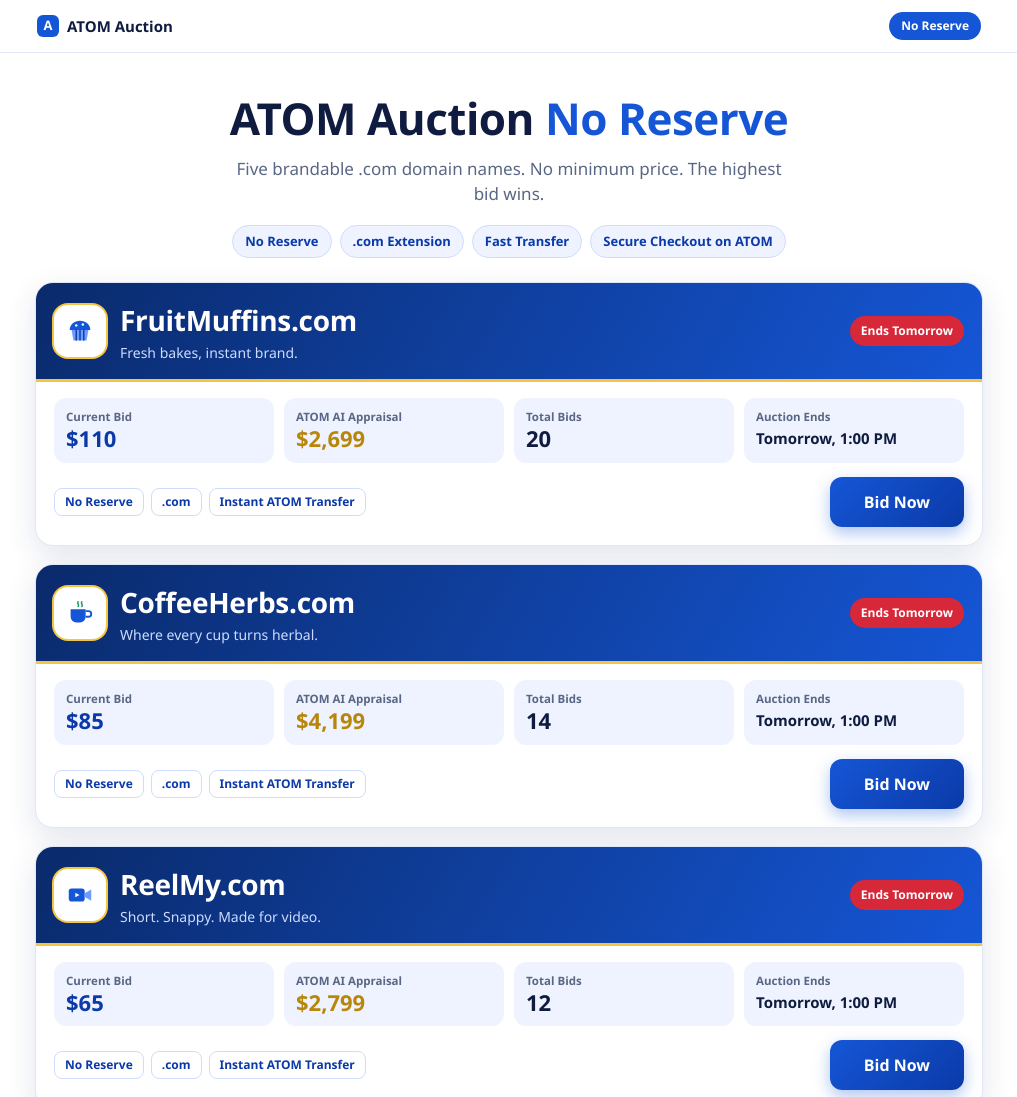
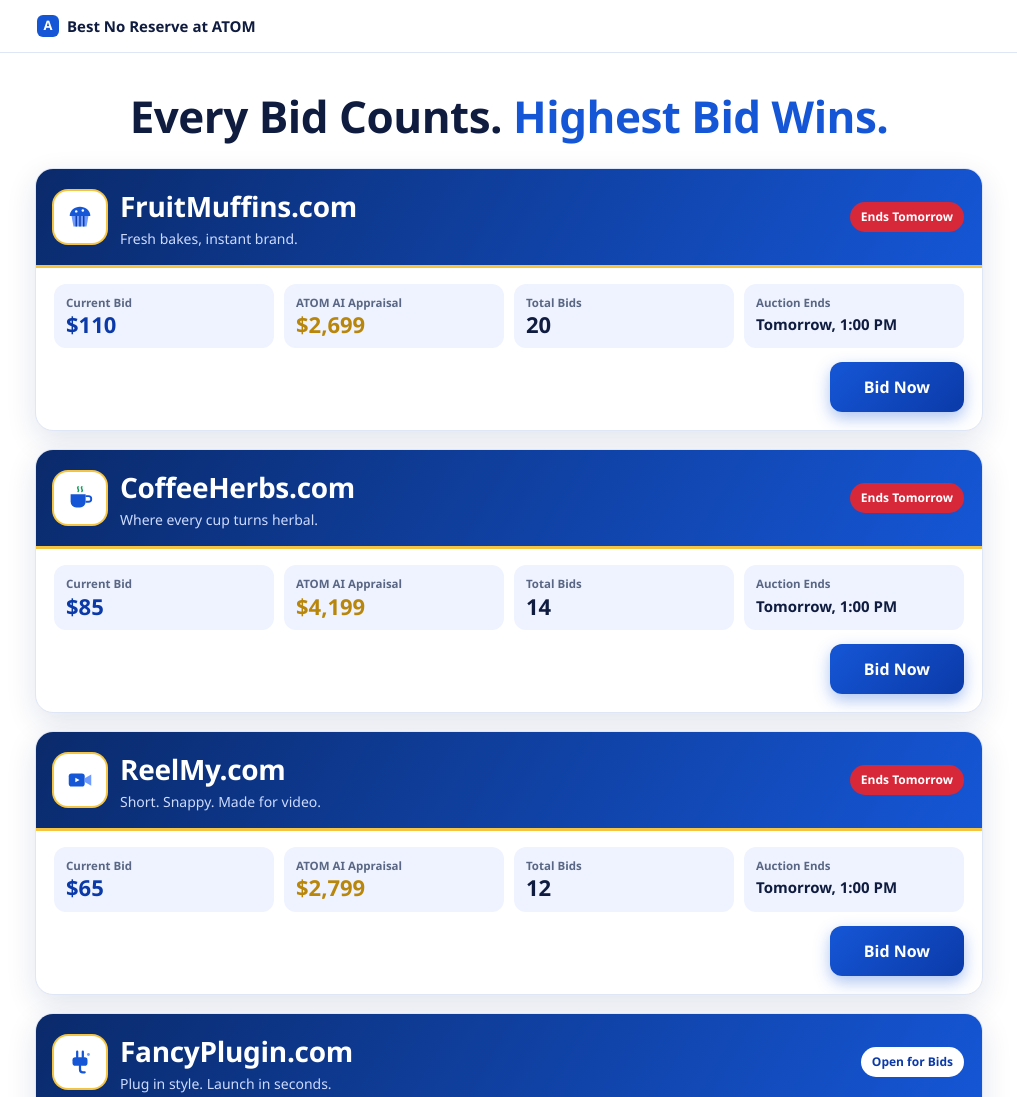
Before and after one commit to tom-123456/Atom-no-reserve-auctions, a plain HTML site: page index.html in a window 1280 px wide. Shown: the top 1097 px of the page, without its empty margins (131-1148 px from the left). Drawn offline with Linux system fonts and the light colour scheme.

Commit message:
Update index.html

```diff
--- a/index.html
+++ b/index.html
@@ -3,7 +3,7 @@
 <head>
 <meta charset="UTF-8">
 <meta name="viewport" content="width=device-width, initial-scale=1, viewport-fit=cover">
-<title>ATOM Auction | No Reserve Domain Names</title>
+<title>Best No Reserve at ATOM | Domain Auction</title>
 <meta name="description" content="ATOM no reserve auction. Bid on FruitMuffins.com, CoffeeHerbs.com, ReelMy.com, FancyPlugin.com and InnMoon.com.">
 <style>
 :root{--blue:#1556d6;--blue2:#0b3aa8;--navy:#0a2a6b;--soft:#eef3ff;--ink:#0f1c3f;--muted:#5a6784;--line:#dfe6f5;--red:#d62839;--gold:#b8860b;--goldl:#f5c542}
@@ -16,7 +16,7 @@ header{background:#fff;border-bottom:1px solid var(--line);position:sticky;top:0
 .brand{font-weight:800;font-size:15px;display:flex;align-items:center;gap:8px}
 .brand i{width:22px;height:22px;border-radius:6px;background:var(--blue);color:#fff;display:grid;place-items:center;font-style:normal;font-size:13px}
 .tag{background:var(--blue);color:#fff;font-size:12px;font-weight:700;padding:5px 12px;border-radius:999px}
-.hero{max-width:980px;margin:auto;text-align:center;padding:40px 18px 24px}
+.hero{max-width:980px;margin:auto;text-align:center;padding:38px 18px 26px}
 .hero h1{font-size:clamp(28px,6vw,44px);line-height:1.15;font-weight:800;letter-spacing:-.5px}
 .hero h1 span{color:var(--blue)}
 .hero p{color:var(--muted);margin:12px auto 0;max-width:560px;font-size:clamp(15px,2.5vw,17px)}
@@ -45,7 +45,7 @@ main{max-width:980px;margin:auto;padding:0 16px 36px}
 .stats b.hl{color:var(--blue2)}
 .stats b.gold{color:var(--gold)}
 .stats b.sm{font-size:15px;padding-top:4px}
-.act{display:flex;align-items:center;justify-content:space-between;gap:14px;margin-top:14px;flex-wrap:wrap}
+.act{display:flex;align-items:center;justify-content:flex-end;gap:14px;margin-top:14px;flex-wrap:wrap}
 .tags{display:flex;flex-wrap:wrap;gap:7px}
 .tags span{font-size:12px;font-weight:700;color:var(--blue2);background:#fff;border:1px solid #cfdcfb;padding:4px 10px;border-radius:8px}
 .btn{display:inline-block;background:linear-gradient(135deg,var(--blue),var(--blue2));color:#fff;font-weight:800;font-size:16px;padding:13px 34px;border-radius:12px;box-shadow:0 6px 16px rgba(21,86,214,.35);transition:transform .15s,filter .15s;white-space:nowrap;text-align:center}
@@ -79,15 +79,12 @@ footer{text-align:center;color:var(--muted);font-size:12.5px;padding:8px 16px 26
 
 <header>
   <div class="nav">
-    <a class="brand" href="#"><i>A</i>ATOM Auction</a>
-    <span class="tag">No Reserve</span>
+    <a class="brand" href="#"><i>A</i>Best No Reserve at ATOM</a>
   </div>
 </header>
 
 <section class="hero">
-  <h1>ATOM Auction <span>No Reserve</span></h1>
-  <p>Five brandable .com domain names. No minimum price. The highest bid wins.</p>
-  <div class="trust"><b>No Reserve</b><b>.com Extension</b><b>Fast Transfer</b><b>Secure Checkout on ATOM</b></div>
+  <h1>Every Bid Counts. <span>Highest Bid Wins.</span></h1>
 </section>
 
 <main>
@@ -110,7 +107,6 @@ footer{text-align:center;color:var(--muted);font-size:12.5px;padding:8px 16px 26
           <div><small>Auction Ends</small><b class="sm">Tomorrow, 1:00 PM</b></div>
         </div>
         <div class="act">
-          <div class="tags"><span>No Reserve</span><span>.com</span><span>Instant ATOM Transfer</span></div>
           <a class="btn" href="https://www.atom.com/domain-auctions/fruitmuffins.com#src=internal_search" target="_blank" rel="noopener">Bid Now</a>
         </div>
       </div>
@@ -133,7 +129,6 @@ footer{text-align:center;color:var(--muted);font-size:12.5px;padding:8px 16px 26
           <div><small>Auction Ends</small><b class="sm">Tomorrow, 1:00 PM</b></div>
         </div>
         <div class="act">
-          <div class="tags"><span>No Reserve</span><span>.com</span><span>Instant ATOM Transfer</span></div>
           <a class="btn" href="https://www.atom.com/domain-auctions/coffeeherbs.com#src=internal_search" target="_blank" rel="noopener">Bid Now</a>
         </div>
       </div>
@@ -156,7 +151,6 @@ footer{text-align:center;color:var(--muted);font-size:12.5px;padding:8px 16px 26
           <div><small>Auction Ends</small><b class="sm">Tomorrow, 1:00 PM</b></div>
         </div>
         <div class="act">
-          <div class="tags"><span>No Reserve</span><span>.com</span><span>Instant ATOM Transfer</span></div>
           <a class="btn" href="https://www.atom.com/domain-auctions/ReelMy.com#src=internal_search" target="_blank" rel="noopener">Bid Now</a>
         </div>
       </div>
@@ -179,7 +173,6 @@ footer{text-align:center;color:var(--muted);font-size:12.5px;padding:8px 16px 26
           <div><small>Auction Ends</small><b class="sm">Nov 24, 1:00 PM</b></div>
         </div>
         <div class="act">
-          <div class="tags"><span>No Reserve</span><span>.com</span><span>Instant ATOM Transfer</span></div>
           <a class="btn" href="https://www.atom.com/domain-auctions/fancyplugin.com#src=internal_search" target="_blank" rel="noopener">Bid Now</a>
         </div>
       </div>
@@ -202,14 +195,12 @@ footer{text-align:center;color:var(--muted);font-size:12.5px;padding:8px 16px 26
           <div><small>Auction Ends</small><b class="sm">Nov 24, 1:00 PM</b></div>
         </div>
         <div class="act">
-          <div class="tags"><span>No Reserve</span><span>.com</span><span>Instant ATOM Transfer</span></div>
           <a class="btn" href="https://www.atom.com/domain-auctions/innmoon.com#src=internal_search" target="_blank" rel="noopener">Bid Now</a>
         </div>
       </div>
     </article>
 
   </div>
-  <p class="note">Bids and appraisals as listed on ATOM on Nov 21, 2026. Appraisal values are ATOM AI estimates, not guaranteed sale prices.</p>
 
   <section class="why">
     <h2>Why These Names Are Worth Owning</h2>
```
